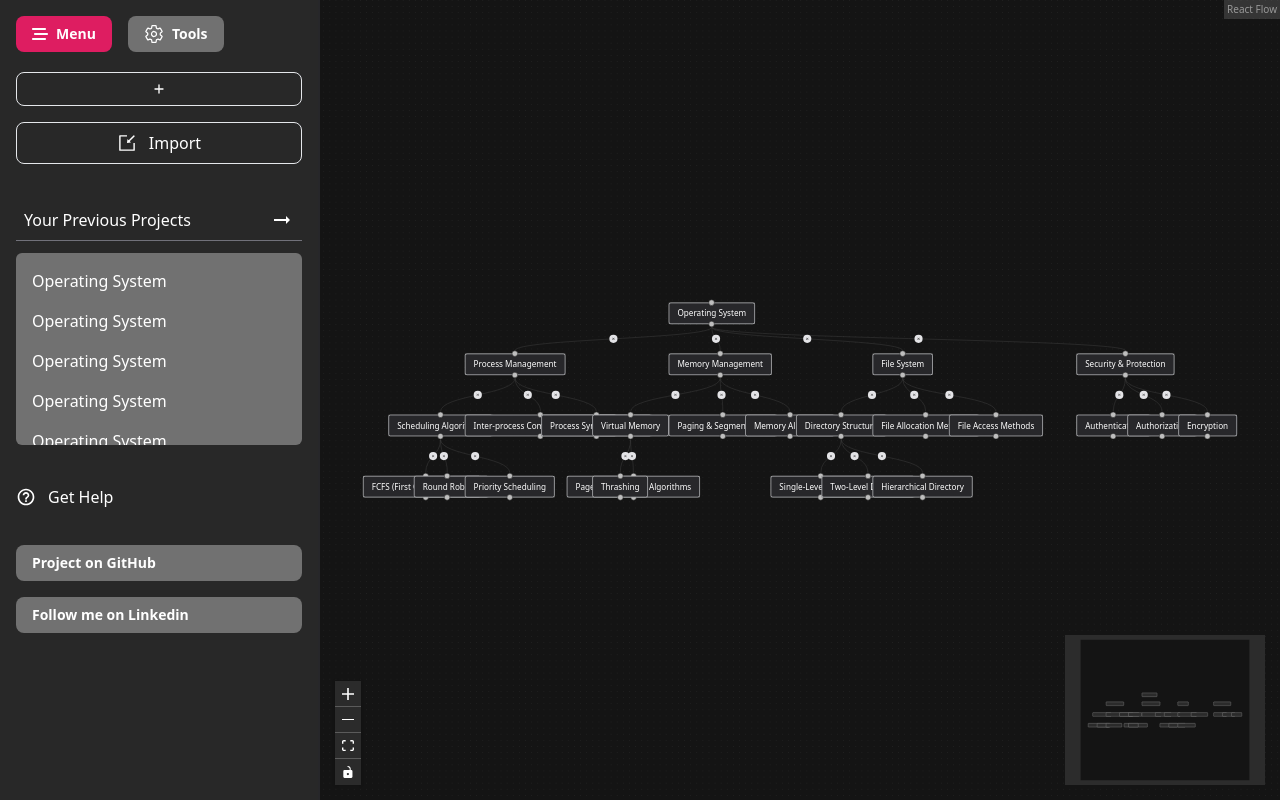
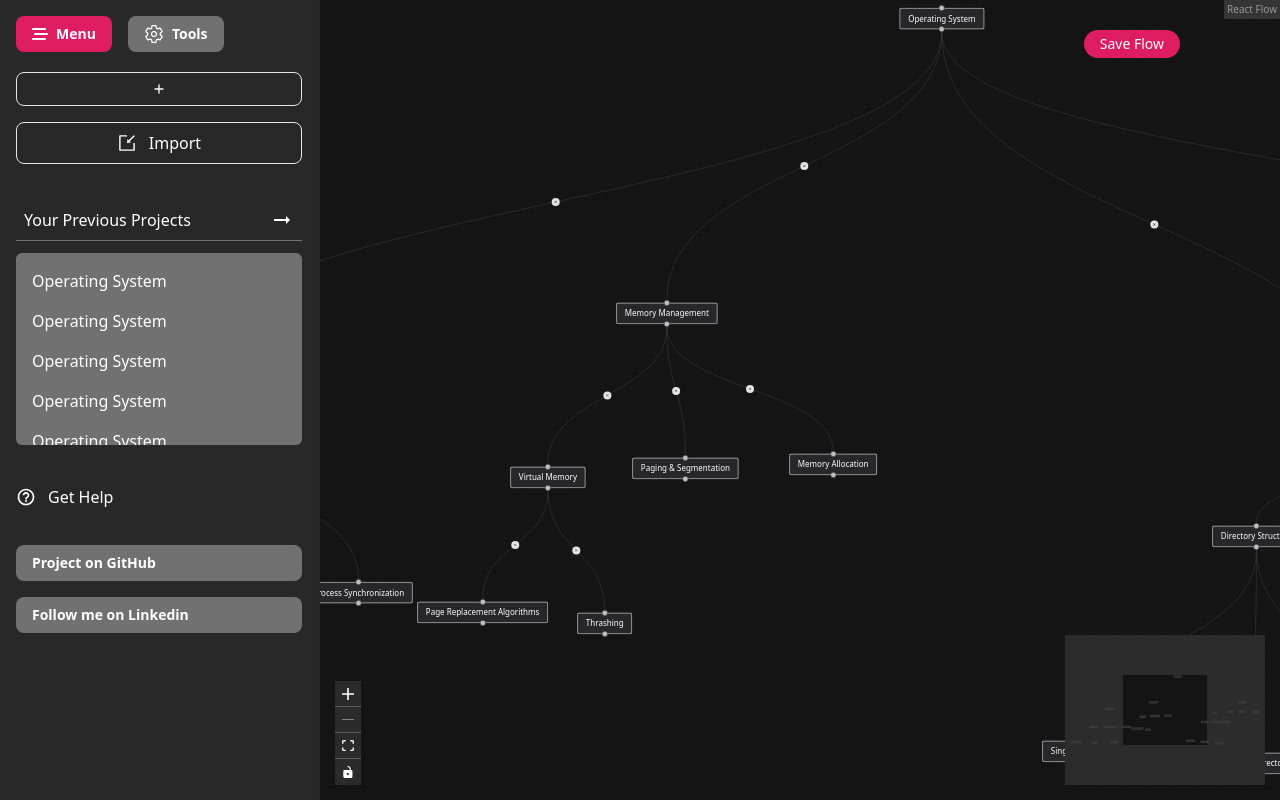
Before and after one commit to Prakhar2004sachan/mind-map-builder, a React (Vite) app in the folder front-end/: page / in a window 1280 px wide. Built offline with nearby package versions, Linux system fonts and the light colour scheme.

Commit message:
Exporting file

```diff
--- a/front-end/src/components/FlowCanvas.jsx
+++ b/front-end/src/components/FlowCanvas.jsx
@@ -49,7 +49,6 @@ function FlowCanvas() {
   const [setType] = useDnD();
 
   const overlappedEdgeRef = useRef(null);
-
 
   const onConnect = useCallback(
     (connection) => {
@@ -220,12 +219,48 @@ function FlowCanvas() {
     [nodes, edges]
   );
 
+  const handleSave = () => {
+    const flowData = {
+      nodes,
+      edges,
+    };
+
+    const fileContent = `
+  /**
+   * Export React Flow structure
+   */
+  export const nodes = ${JSON.stringify(nodes, null, 2)};
+  export const edges = ${JSON.stringify(edges, null, 2)};
+  `;
+
+    const blob = new Blob([fileContent], { type: "text/javascript" });
+    const url = URL.createObjectURL(blob);
+    const a = document.createElement("a");
+    a.href = url;
+
+    const name = prompt("Enter file name (without .js):", "MyFlow");
+    if (!name) return;
+
+    a.download = `${name}.js`;
+    document.body.appendChild(a);
+    a.click();
+    document.body.removeChild(a);
+    URL.revokeObjectURL(url);
+  };
+
   return (
     <div
       style={{ width: "100vw", height: "100vh" }}
-      className="flex-1"
+      className="flex-1 relative"
       ref={reactFlowWrapper}
     >
+      <button
+        className="absolute z-10 right-[100px] top-[30px] bg-[#de1d61] px-4 py-1 text-sm rounded-full"
+        onClick={handleSave}
+      >
+        Save Flow
+      </button>
+
       <ReactFlow
         nodes={nodes}
         edges={edges}
--- a/front-end/src/data/nodesData.js
+++ b/front-end/src/data/nodesData.js
@@ -1,212 +1,597 @@
-// Nodes
+/**
+ * Export React Flow structure
+ */
 export const initialNodes = [
   {
     id: "1",
     type: "defaultNode",
-    position: { x: 0, y: 0 },
-    data: { label: "Operating System" },
+    position: {
+      x: 374.5820742438059,
+      y: -1245.6003694966707,
+    },
+    data: {
+      label: "Operating System",
+    },
+    measured: {
+      width: 160,
+      height: 42,
+    },
+    selected: false,
+    dragging: false,
   },
-
-  // Level 1 Subsystems
   {
     id: "2",
     type: "defaultNode",
-    position: { x: -400, y: 100 },
-    data: { label: "Process Management" },
+    position: {
+      x: -1184,
+      y: -512,
+    },
+    data: {
+      label: "Process Management",
+    },
+    measured: {
+      width: 186,
+      height: 42,
+    },
+    selected: false,
+    dragging: false,
   },
   {
     id: "3",
     type: "defaultNode",
-    position: { x: 0, y: 100 },
-    data: { label: "Memory Management" },
+    position: {
+      x: -192,
+      y: -656,
+    },
+    data: {
+      label: "Memory Management",
+    },
+    measured: {
+      width: 192,
+      height: 42,
+    },
+    selected: false,
+    dragging: false,
   },
   {
     id: "4",
     type: "defaultNode",
-    position: { x: 400, y: 100 },
-    data: { label: "File System" },
+    position: {
+      x: 1250,
+      y: -422,
+    },
+    data: {
+      label: "File System",
+    },
+    measured: {
+      width: 112,
+      height: 42,
+    },
+    selected: false,
+    dragging: false,
   },
   {
     id: "5",
     type: "defaultNode",
-    position: { x: 800, y: 100 },
-    data: { label: "Security & Protection" },
+    position: {
+      x: 1834.921901299822,
+      y: -658.5947934199882,
+    },
+    data: {
+      label: "Security & Protection",
+    },
+    measured: {
+      width: 184,
+      height: 42,
+    },
+    selected: false,
+    dragging: false,
   },
-
-  // Level 2 under Process Management
   {
     id: "6",
     type: "defaultNode",
-    position: { x: -550, y: 220 },
-    data: { label: "Scheduling Algorithms" },
+    position: {
+      x: -1541,
+      y: -94,
+    },
+    data: {
+      label: "Scheduling Algorithms",
+    },
+    measured: {
+      width: 194,
+      height: 42,
+    },
+    selected: false,
+    dragging: false,
   },
   {
     id: "7",
     type: "defaultNode",
-    position: { x: -400, y: 220 },
-    data: { label: "Inter-process Communication (IPC)" },
+    position: {
+      x: -1228,
+      y: -92,
+    },
+    data: {
+      label: "Inter-process Communication (IPC)",
+    },
+    measured: {
+      width: 280,
+      height: 42,
+    },
+    selected: false,
+    dragging: false,
   },
   {
     id: "8",
     type: "defaultNode",
-    position: { x: -250, y: 220 },
-    data: { label: "Process Synchronization" },
+    position: {
+      x: -815.5792583160869,
+      y: -97.55339324044652,
+    },
+    data: {
+      label: "Process Synchronization",
+    },
+    measured: {
+      width: 204,
+      height: 42,
+    },
+    selected: false,
+    dragging: false,
   },
-
-  // Level 3 under Scheduling Algorithms
   {
     id: "9",
     type: "defaultNode",
-    position: { x: -600, y: 340 },
-    data: { label: "FCFS (First Come First Serve)" },
+    position: {
+      x: -1967.277528164806,
+      y: 251.39487660827274,
+    },
+    data: {
+      label: "FCFS (First Come First Serve)",
+    },
+    measured: {
+      width: 234,
+      height: 42,
+    },
+    selected: false,
+    dragging: false,
   },
   {
     id: "10",
     type: "defaultNode",
-    position: { x: -500, y: 340 },
-    data: { label: "Round Robin" },
+    position: {
+      x: -1489.071190987262,
+      y: 260.7055056329611,
+    },
+    data: {
+      label: "Round Robin",
+    },
+    measured: {
+      width: 125,
+      height: 42,
+    },
+    selected: false,
+    dragging: false,
   },
   {
     id: "11",
     type: "defaultNode",
-    position: { x: -400, y: 340 },
-    data: { label: "Priority Scheduling" },
+    position: {
+      x: -1076.6699101393303,
+      y: 255.1521123925146,
+    },
+    data: {
+      label: "Priority Scheduling",
+    },
+    measured: {
+      width: 167,
+      height: 42,
+    },
+    selected: false,
+    dragging: false,
   },
-
-  // Level 2 under Memory Management
   {
     id: "12",
     type: "defaultNode",
-    position: { x: -150, y: 220 },
-    data: { label: "Virtual Memory" },
+    position: {
+      x: -404,
+      y: -328,
+    },
+    data: {
+      label: "Virtual Memory",
+    },
+    measured: {
+      width: 143,
+      height: 42,
+    },
+    selected: false,
+    dragging: false,
   },
   {
     id: "13",
     type: "defaultNode",
-    position: { x: 0, y: 220 },
-    data: { label: "Paging & Segmentation" },
+    position: {
+      x: -160,
+      y: -346,
+    },
+    data: {
+      label: "Paging & Segmentation",
+    },
+    measured: {
+      width: 203,
+      height: 42,
+    },
+    selected: false,
+    dragging: false,
   },
   {
     id: "14",
     type: "defaultNode",
-    position: { x: 150, y: 220 },
-    data: { label: "Memory Allocation" },
+    position: {
+      x: 154,
+      y: -354,
+    },
+    data: {
+      label: "Memory Allocation",
+    },
+    measured: {
+      width: 168,
+      height: 42,
+    },
+    selected: false,
+    dragging: false,
   },
-
-  // Level 3 under Virtual Memory
   {
     id: "15",
     type: "defaultNode",
-    position: { x: -200, y: 340 },
-    data: { label: "Page Replacement Algorithms" },
+    position: {
+      x: -590,
+      y: -58,
+    },
+    data: {
+      label: "Page Replacement Algorithms",
+    },
+    measured: {
+      width: 246,
+      height: 42,
+    },
+    selected: false,
+    dragging: false,
   },
   {
     id: "16",
     type: "defaultNode",
-    position: { x: -150, y: 340 },
-    data: { label: "Thrashing" },
+    position: {
+      x: -270,
+      y: -36,
+    },
+    data: {
+      label: "Thrashing",
+    },
+    measured: {
+      width: 103,
+      height: 42,
+    },
+    selected: false,
+    dragging: false,
   },
-
-  // Level 2 under File System
   {
     id: "17",
     type: "defaultNode",
-    position: { x: 250, y: 220 },
-    data: { label: "Directory Structure" },
+    position: {
+      x: 1000,
+      y: -210,
+    },
+    data: {
+      label: "Directory Structure",
+    },
+    measured: {
+      width: 167,
+      height: 42,
+    },
+    selected: false,
+    dragging: false,
   },
   {
     id: "18",
     type: "defaultNode",
-    position: { x: 400, y: 220 },
-    data: { label: "File Allocation Methods" },
+    position: {
+      x: 1232,
+      y: -208,
+    },
+    data: {
+      label: "File Allocation Methods",
+    },
+    measured: {
+      width: 200,
+      height: 42,
+    },
+    selected: false,
+    dragging: false,
   },
   {
     id: "19",
     type: "defaultNode",
-    position: { x: 550, y: 220 },
-    data: { label: "File Access Methods" },
+    position: {
+      x: 1484,
+      y: -212,
+    },
+    data: {
+      label: "File Access Methods",
+    },
+    measured: {
+      width: 177,
+      height: 42,
+    },
+    selected: false,
+    dragging: false,
   },
-
-  // Level 3 under Directory Structure
   {
     id: "20",
     type: "defaultNode",
-    position: { x: 200, y: 340 },
-    data: { label: "Single-Level Directory" },
+    position: {
+      x: 660,
+      y: 220,
+    },
+    data: {
+      label: "Single-Level Directory",
+    },
+    measured: {
+      width: 188,
+      height: 42,
+    },
+    selected: false,
+    dragging: false,
   },
   {
     id: "21",
     type: "defaultNode",
-    position: { x: 300, y: 340 },
-    data: { label: "Two-Level Directory" },
+    position: {
+      x: 990,
+      y: 244,
+    },
+    data: {
+      label: "Two-Level Directory",
+    },
+    measured: {
+      width: 174,
+      height: 42,
+    },
+    selected: false,
+    dragging: false,
   },
   {
     id: "22",
     type: "defaultNode",
-    position: { x: 400, y: 340 },
-    data: { label: "Hierarchical Directory" },
+    position: {
+      x: 1336,
+      y: 280,
+    },
+    data: {
+      label: "Hierarchical Directory",
+    },
+    measured: {
+      width: 186,
+      height: 42,
+    },
+    selected: false,
+    dragging: false,
   },
-
-  // Level 2 under Security & Protection
   {
     id: "23",
     type: "defaultNode",
-    position: { x: 800, y: 220 },
-    data: { label: "Authentication" },
+    position: {
+      x: 1592.7845227657622,
+      y: -445.286076889057,
+    },
+    data: {
+      label: "Authentication",
+    },
+    measured: {
+      width: 138,
+      height: 42,
+    },
+    selected: false,
+    dragging: false,
   },
   {
     id: "24",
     type: "defaultNode",
-    position: { x: 900, y: 220 },
-    data: { label: "Authorization" },
+    position: {
+      x: 1868.5353710803083,
+      y: -438.3938867590748,
+    },
+    data: {
+      label: "Authorization",
+    },
+    measured: {
+      width: 130,
+      height: 42,
+    },
+    selected: false,
+    dragging: false,
   },
   {
     id: "25",
     type: "defaultNode",
-    position: { x: 1000, y: 220 },
-    data: { label: "Encryption" },
+    position: {
+      x: 2202.869835499703,
+      y: -436.09649004908067,
+    },
+    data: {
+      label: "Encryption",
+    },
+    measured: {
+      width: 109,
+      height: 42,
+    },
+    selected: false,
+    dragging: false,
   },
 ];
-
-// Edges
 export const initialEdges = [
-  // Root to level 1
-  { id: "e1-2", type: "custom-edge", source: "1", target: "2" },
-  { id: "e1-3", type: "custom-edge", source: "1", target: "3" },
-  { id: "e1-4", type: "custom-edge", source: "1", target: "4" },
-  { id: "e1-5", type: "custom-edge", source: "1", target: "5" },
-
-  // Process Management to level 2
-  { id: "e2-6", type: "custom-edge", source: "2", target: "6" },
-  { id: "e2-7", type: "custom-edge", source: "2", target: "7" },
-  { id: "e2-8", type: "custom-edge", source: "2", target: "8" },
-
-  // Scheduling Algorithms to level 3
-  { id: "e6-9", type: "custom-edge", source: "6", target: "9" },
-  { id: "e6-10", type: "custom-edge", source: "6", target: "10" },
-  { id: "e6-11", type: "custom-edge", source: "6", target: "11" },
-
-  // Memory Management to level 2
-  { id: "e3-12", type: "custom-edge", source: "3", target: "12" },
-  { id: "e3-13", type: "custom-edge", source: "3", target: "13" },
-  { id: "e3-14", type: "custom-edge", source: "3", target: "14" },
-
-  // Virtual Memory to level 3
-  { id: "e12-15", type: "custom-edge", source: "12", target: "15" },
-  { id: "e12-16", type: "custom-edge", source: "12", target: "16" },
-
-  // File System to level 2
-  { id: "e4-17", type: "custom-edge", source: "4", target: "17" },
-  { id: "e4-18", type: "custom-edge", source: "4", target: "18" },
-  { id: "e4-19", type: "custom-edge", source: "4", target: "19" },
-
-  // Directory Structure to level 3
-  { id: "e17-20", type: "custom-edge", source: "17", target: "20" },
-  { id: "e17-21", type: "custom-edge", source: "17", target: "21" },
-  { id: "e17-22", type: "custom-edge", source: "17", target: "22" },
-
-  // Security & Protection to level 2
-  { id: "e5-23", type: "custom-edge", source: "5", target: "23" },
-  { id: "e5-24", type: "custom-edge", source: "5", target: "24" },
-  { id: "e5-25", type: "custom-edge", source: "5", target: "25" },
+  {
+    id: "e1-2",
+    type: "custom-edge",
+    source: "1",
+    target: "2",
+    selected: false,
+  },
+  {
+    id: "e1-3",
+    type: "custom-edge",
+    source: "1",
+    target: "3",
+  },
+  {
+    id: "e1-4",
+    type: "custom-edge",
+    source: "1",
+    target: "4",
+    selected: false,
+  },
+  {
+    id: "e1-5",
+    type: "custom-edge",
+    source: "1",
+    target: "5",
+    selected: false,
+  },
+  {
+    id: "e2-6",
+    type: "custom-edge",
+    source: "2",
+    target: "6",
+    selected: false,
+  },
+  {
+    id: "e2-7",
+    type: "custom-edge",
+    source: "2",
+    target: "7",
+    selected: false,
+  },
+  {
+    id: "e2-8",
+    type: "custom-edge",
+    source: "2",
+    target: "8",
+    selected: false,
+  },
+  {
+    id: "e6-9",
+    type: "custom-edge",
+    source: "6",
+    target: "9",
+    selected: false,
+  },
+  {
+    id: "e6-10",
+    type: "custom-edge",
+    source: "6",
+    target: "10",
+    selected: false,
+  },
+  {
+    id: "e6-11",
+    type: "custom-edge",
+    source: "6",
+    target: "11",
+    selected: false,
+  },
+  {
+    id: "e3-12",
+    type: "custom-edge",
+    source: "3",
+    target: "12",
+  },
+  {
+    id: "e3-13",
+    type: "custom-edge",
+    source: "3",
+    target: "13",
+  },
+  {
+    id: "e3-14",
+    type: "custom-edge",
+    source: "3",
+    target: "14",
+    selected: false,
+  },
+  {
+    id: "e12-15",
+    type: "custom-edge",
+    source: "12",
+    target: "15",
+  },
+  {
+    id: "e12-16",
+    type: "custom-edge",
+    source: "12",
+    target: "16",
+    style: {},
+    selected: false,
+  },
+  {
+    id: "e4-17",
+    type: "custom-edge",
+    source: "4",
+    target: "17",
+    selected: false,
+  },
+  {
+    id: "e4-18",
+    type: "custom-edge",
+    source: "4",
+    target: "18",
+    selected: false,
+  },
+  {
+    id: "e4-19",
+    type: "custom-edge",
+    source: "4",
+    target: "19",
+    selected: false,
+  },
+  {
+    id: "e17-20",
+    type: "custom-edge",
+    source: "17",
+    target: "20",
+    selected: false,
+  },
+  {
+    id: "e17-21",
+    type: "custom-edge",
+    source: "17",
+    target: "21",
+    selected: false,
+  },
+  {
+    id: "e17-22",
+    type: "custom-edge",
+    source: "17",
+    target: "22",
+    selected: false,
+  },
+  {
+    id: "e5-23",
+    type: "custom-edge",
+    source: "5",
+    target: "23",
+    selected: false,
+  },
+  {
+    id: "e5-24",
+    type: "custom-edge",
+    source: "5",
+    target: "24",
+    selected: false,
+  },
+  {
+    id: "e5-25",
+    type: "custom-edge",
+    source: "5",
+    target: "25",
+    selected: false,
+  },
 ];
```
